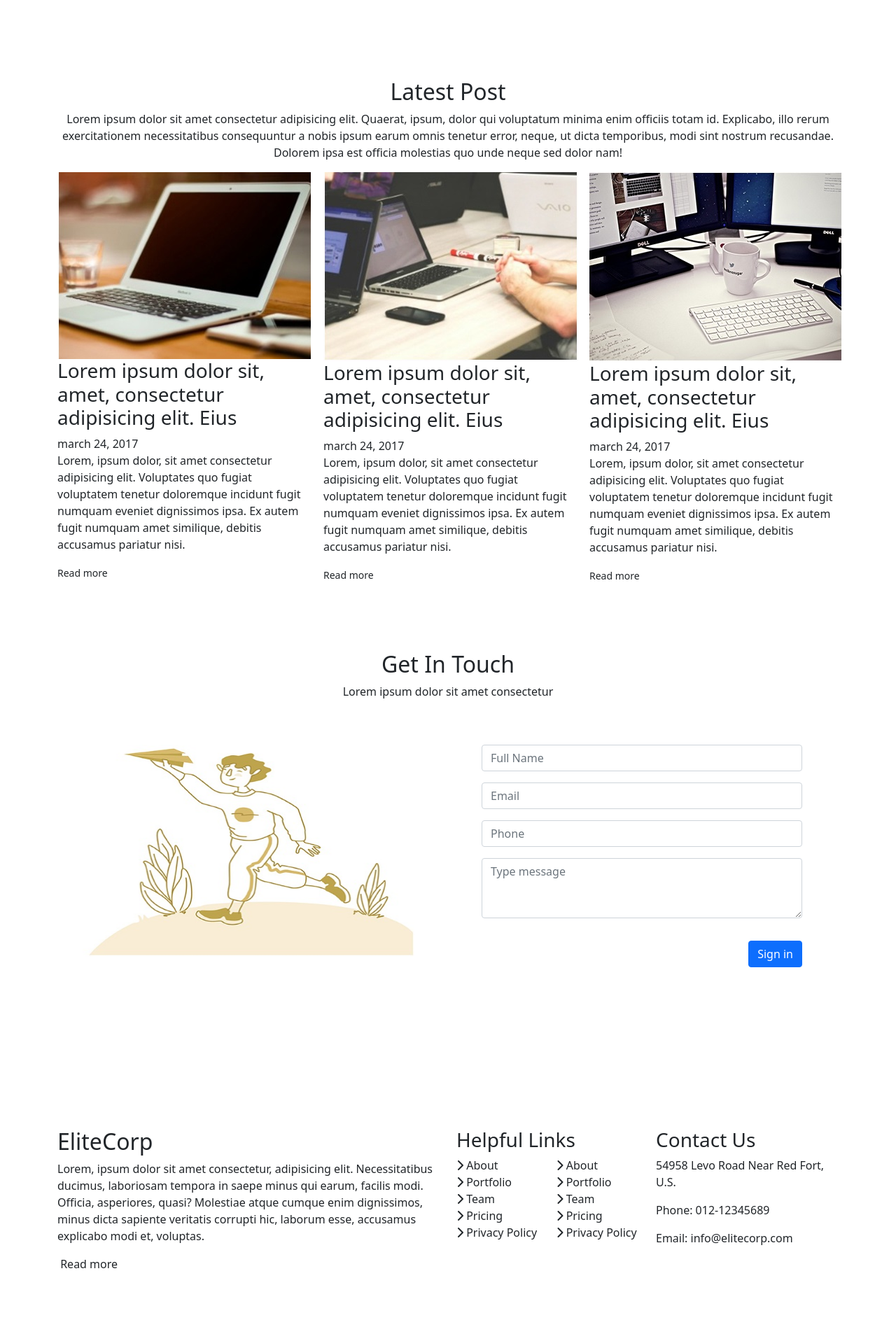
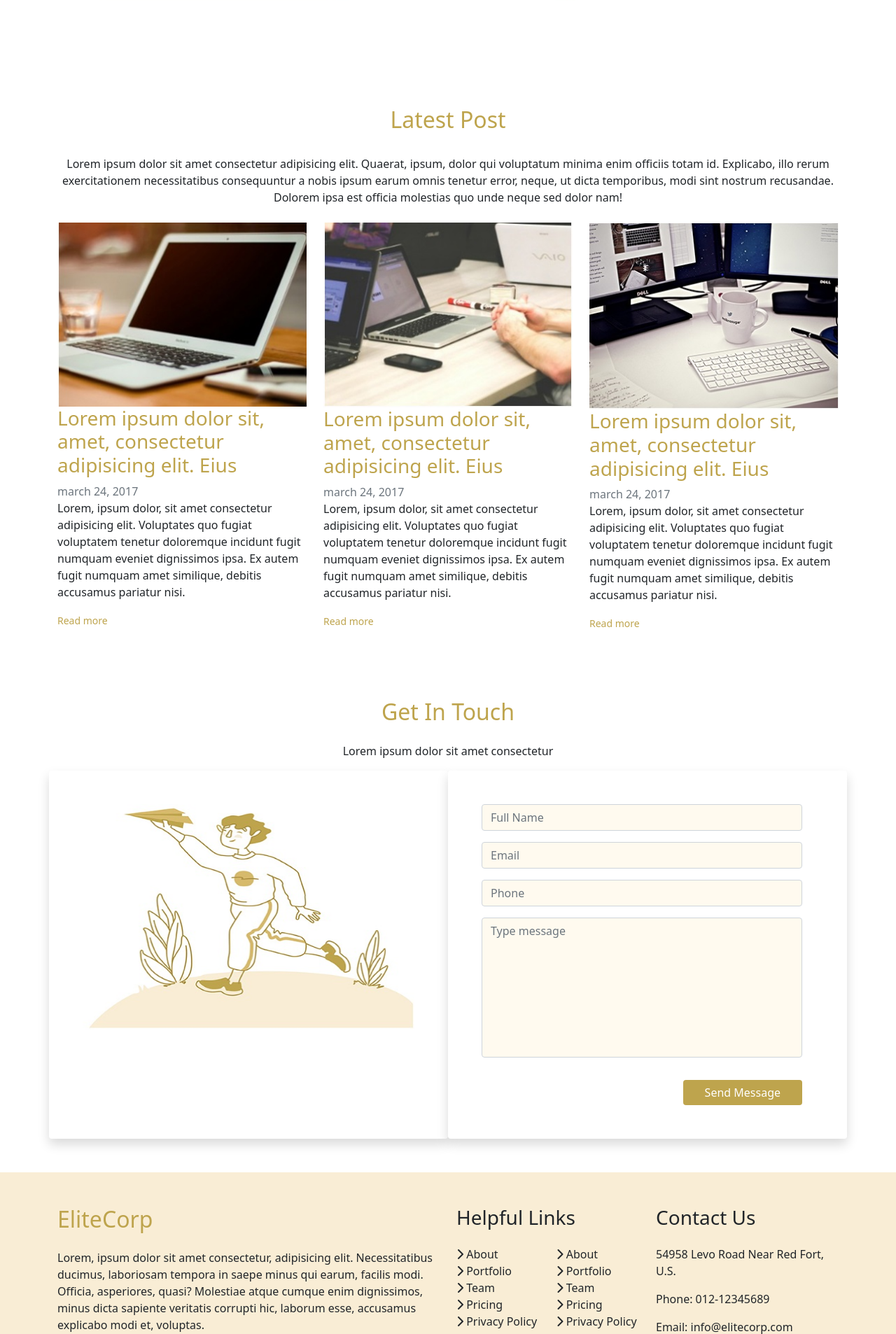
Before and after one commit to Mohammad-Asif-Web/php-with-Laravel-Framework, a PHP site: page / in a window 1280 px wide; the page is wider, and only the part inside the window is pictured. Shown: the part 1459-3365 px from the top of that part at 70% size. Run offline with PHP 8.4, Linux system fonts and the light colour scheme; some libraries are stand-ins or nearby versions.

Commit message:
bootstrap project no.3 is fully completed

```diff
--- a/class - 9 - bootstrap 5 project/css/style.css
+++ b/class - 9 - bootstrap 5 project/css/style.css
@@ -8,6 +8,9 @@
 
 .heading{
     background: #f9f8f3;
+}
+.light-yellow{
+    color: #bea44d;;
 }
 .heading .row span{
     color: #bea44d;
@@ -46,6 +49,15 @@ nav{
     margin: 0 auto;
 }
 
+/* service section */
+.service .service-item svg{
+    color: #bea44d;
+    background: #f9f8f3;
+    border: 1px solid #bea44d;
+    border-radius: 50%;
+    padding: 10px;
+}
+
 /*Work carousel*/
 .carousel-control-prev {
     left: -8%;
@@ -55,3 +67,42 @@ nav{
     right: -8%;
     transform: translateX(-8%);
 }
+.carousel-control-prev-icon,
+.carousel-control-next-icon{
+    background-color: #bea44d;
+}
+
+/* contact section */
+.contact input,
+.contact textarea{
+    background-color: #fffaef;
+}
+.contact textarea{
+    width: 100%;
+    height: 200px;
+    outline: 0;
+    resize: none;
+}
+.contact button{
+    background-color: #bea44d;
+    color: #fff;
+    padding: 5px 30px;
+    text-transform: capitalize;
+}
+
+/* link section */
+.link{
+    background-color: #f9edd5;
+}
+.link h2{
+    color: #bea44d;
+}
+
+/* footer  */
+footer{
+    background-color: #bea44d;
+    color: #fff;
+}
+footer svg{
+    margin: 0 10px;
+}
--- a/class - 9 - bootstrap 5 project/index.html
+++ b/class - 9 - bootstrap 5 project/index.html
@@ -35,19 +35,19 @@
         <div class="collapse navbar-collapse justify-content-end" id="navbarNav">
           <ul class="navbar-nav">
             <li class="nav-item">
-              <a class="nav-link" aria-current="page" href="#">Home</a>
+              <a class="nav-link text-black text-uppercase" aria-current="page" href="#">Home</a>
             </li>
             <li class="nav-item">
-              <a class="nav-link" href="#">about</a>
+              <a class="nav-link text-black text-uppercase" href="#">about</a>
             </li>
             <li class="nav-item">
-              <a class="nav-link" href="#">work</a>
+              <a class="nav-link text-black text-uppercase" href="#">work</a>
             </li>
             <li class="nav-item">
-              <a class="nav-link">blog</a>
+              <a class="nav-link text-black text-uppercase">blog</a>
             </li>
             <li class="nav-item">
-              <a class="nav-link">contact</a>
+              <a class="nav-link text-black text-uppercase">contact</a>
             </li>
           </ul>
         </div>
@@ -65,7 +65,7 @@
     <div class="carousel-item active">
       <img src="img/banner.jpg" class="d-block w-100" alt="...">
       <div class="carousel-caption d-none d-md-block text-left">
-        <h5>We're an independent<br>Design and Development <br>Agency</h5>
+        <h5>We're an independent<br>Design and <span class="bg-white light-yellow p-1"> Development</span> <br>Agency</h5>
         <div class="caption-inner col-md-6 my-5">
             <div class="inner-item col-md-3 text-center">
                 <i class="fa-solid fa-user fs-1"></i>
@@ -93,7 +93,7 @@
     <div class="carousel-item">
       <img src="img/banner.jpg" class="d-block w-100" alt="...">
       <div class="carousel-caption d-none d-md-block text-left">
-        <h5>We're an independent<br>Design and Development <br>Agency</h5>
+        <h5>We're an independent<br>Design and <span class="bg-white light-yellow p-1"> Development</span> <br>Agency</h5>
         <div class="caption-inner col-md-6 my-5">
             <div class="inner-item col-md-3 text-center">
                 <i class="fa-solid fa-user fs-1"></i>
@@ -121,7 +121,7 @@
     <div class="carousel-item ">
       <img src="img/banner.jpg" class="d-block w-100" alt="...">
       <div class="carousel-caption d-none d-md-block text-left">
-        <h5>We're an independent<br>Design and Development <br>Agency</h5>
+        <h5>We're an independent<br>Design and <span class="bg-white light-yellow p-1"> Development</span> <br>Agency</h5>
         <div class="caption-inner col-md-6 my-5">
             <div class="inner-item col-md-3 text-center">
                 <i class="fa-solid fa-user fs-1"></i>
@@ -157,22 +157,22 @@
         <div class="row">
             <div class="col-md-3 service-item text-center">
                 <i class="fa-solid fa-gears"></i>
-                <h2>great ideas</h2>
+                <h2 class="text-capitalize light-yellow">great ideas</h2>
                 <p>Lorem ipsum dolor, sit amet consectetur adipisicing elit. Laborum omnis accusamus eligendi earum sint.</p>
             </div>
             <div class="col-md-3 service-item text-center">
                 <i class="fa-solid fa-gears"></i>
-                <h2>great ideas</h2>
+                <h2 class="text-capitalize light-yellow">great ideas</h2>
                 <p>Lorem ipsum dolor, sit amet consectetur adipisicing elit. Laborum omnis accusamus eligendi earum sint.</p>
             </div>
             <div class="col-md-3 service-item text-center">
                 <i class="fa-solid fa-gears"></i>
-                <h2>great ideas</h2>
+                <h2 class="text-capitalize light-yellow">great ideas</h2>
                 <p>Lorem ipsum dolor, sit amet consectetur adipisicing elit. Laborum omnis accusamus eligendi earum sint.</p>
             </div>
             <div class="col-md-3 service-item text-center">
                 <i class="fa-solid fa-gears"></i>
-                <h2>great ideas</h2>
+                <h2 class="text-capitalize light-yellow">great ideas</h2>
                 <p>Lorem ipsum dolor, sit amet consectetur adipisicing elit. Laborum omnis accusamus eligendi earum sint.</p>
             </div>
         </div>
@@ -182,7 +182,7 @@
 <section class="work container-fluid py-5">
     <div class="container">
         <div class="row text-center">
-            <h2>Featured Work</h2>
+            <h2 class="light-yellow mb-5">Featured Work</h2>
             <p>Lorem ipsum dolor sit amet consectetur adipisicing elit. Quaerat, ipsum, dolor qui voluptatum minima enim officiis totam id. Explicabo, illo rerum exercitationem necessitatibus consequuntur a nobis ipsum earum omnis tenetur error, neque, ut dicta temporibus, modi sint nostrum recusandae. Dolorem ipsa est officia molestias quo unde neque sed dolor nam!</p>
         </div>
     </div>
@@ -201,11 +201,11 @@
     </div>
   </div>
   <button class="carousel-control-prev" type="button" data-bs-target="#carouselExampleFade" data-bs-slide="prev">
-    <span class="carousel-control-prev-icon bg-danger" aria-hidden="true"></span>
+    <span class="carousel-control-prev-icon" aria-hidden="true"></span>
     <span class="visually-hidden">Previous</span>
   </button>
   <button class="carousel-control-next" type="button" data-bs-target="#carouselExampleFade" data-bs-slide="next">
-    <span class="carousel-control-next-icon bg-danger" aria-hidden="true"></span>
+    <span class="carousel-control-next-icon" aria-hidden="true"></span>
     <span class="visually-hidden">Next</span>
   </button>
 </div>
@@ -215,8 +215,8 @@
 <section class="post container-fluid py-5">
     <div class="container">
         <div class="row text-center">
-            <h2>Latest Post</h2>
-            <p>Lorem ipsum dolor sit amet consectetur adipisicing elit. Quaerat, ipsum, dolor qui voluptatum minima enim officiis totam id. Explicabo, illo rerum exercitationem necessitatibus consequuntur a nobis ipsum earum omnis tenetur error, neque, ut dicta temporibus, modi sint nostrum recusandae. Dolorem ipsa est officia molestias quo unde neque sed dolor nam!</p>
+            <h2 class="light-yellow text-capitalize">Latest Post</h2>
+            <p class="my-4">Lorem ipsum dolor sit amet consectetur adipisicing elit. Quaerat, ipsum, dolor qui voluptatum minima enim officiis totam id. Explicabo, illo rerum exercitationem necessitatibus consequuntur a nobis ipsum earum omnis tenetur error, neque, ut dicta temporibus, modi sint nostrum recusandae. Dolorem ipsa est officia molestias quo unde neque sed dolor nam!</p>
         </div>
     </div>
 
@@ -224,30 +224,30 @@
         <div class="row">
             <div class="col-md-4 post-item">
                 <div class="item-img">
-                    <img src="img/blog-1.jpg" alt="">
+                    <img class="w-100" src="img/blog-1.jpg" alt="">
                 </div>
-                <h3>Lorem ipsum dolor sit, amet, consectetur adipisicing elit. Eius</h3>
-                <span>march 24, 2017</span>
+                <h3 class="light-yellow">Lorem ipsum dolor sit, amet, consectetur adipisicing elit. Eius</h3>
+                <span class="text-secondary">march 24, 2017</span>
                 <p>Lorem, ipsum dolor, sit amet consectetur adipisicing elit. Voluptates quo fugiat voluptatem tenetur doloremque incidunt fugit numquam eveniet dignissimos ipsa. Ex autem fugit numquam amet similique, debitis accusamus pariatur nisi.</p>
-                <small>Read more</small>
+                <small class="light-yellow">Read more</small>
             </div>
             <div class="col-md-4 post-item">
                 <div class="item-img">
-                    <img src="img/blog-2.jpg" alt="">
+                    <img class="w-100" src="img/blog-2.jpg" alt="">
                 </div>
-                <h3>Lorem ipsum dolor sit, amet, consectetur adipisicing elit. Eius</h3>
-                <span>march 24, 2017</span>
+                <h3 class="light-yellow">Lorem ipsum dolor sit, amet, consectetur adipisicing elit. Eius</h3>
+                <span class="text-secondary">march 24, 2017</span>
                 <p>Lorem, ipsum dolor, sit amet consectetur adipisicing elit. Voluptates quo fugiat voluptatem tenetur doloremque incidunt fugit numquam eveniet dignissimos ipsa. Ex autem fugit numquam amet similique, debitis accusamus pariatur nisi.</p>
-                <small>Read more</small>
+                <small class="light-yellow">Read more</small>
             </div>
             <div class="col-md-4 post-item">
                 <div class="item-img">
-                    <img src="img/blog-3.jpg" alt="">
+                    <img class="w-100" src="img/blog-3.jpg" alt="">
                 </div>
-                <h3>Lorem ipsum dolor sit, amet, consectetur adipisicing elit. Eius</h3>
-                <span>march 24, 2017</span>
+                <h3 class="light-yellow">Lorem ipsum dolor sit, amet, consectetur adipisicing elit. Eius</h3>
+                <span class="text-secondary">march 24, 2017</span>
                 <p>Lorem, ipsum dolor, sit amet consectetur adipisicing elit. Voluptates quo fugiat voluptatem tenetur doloremque incidunt fugit numquam eveniet dignissimos ipsa. Ex autem fugit numquam amet similique, debitis accusamus pariatur nisi.</p>
-                <small>Read more</small>
+                <small class="light-yellow">Read more</small>
             </div>
         </div>
     </div>
@@ -257,18 +257,18 @@
 <section class="contact container-fluid py-5">
     <div class="container">
         <div class="row text-center">
-            <h2>Get In Touch</h2>
-            <p>Lorem ipsum dolor sit amet consectetur</p>
+            <h2 class="light-yellow text-capitalize">Get In Touch</h2>
+            <p class="my-3">Lorem ipsum dolor sit amet consectetur</p>
         </div>
     </div>
 
     <div class="container">
         <div class="row">
-            <div class="col-md-6 p-5">
+            <div class="col-md-6 p-5 shadow bg-body rounded">
                 <img class="w-100 h-75" src="img/get.jpg" alt="">
             </div>
             <!-- form -->
-            <div class="col-md-6 p-5">
+            <div class="col-md-6 p-5 shadow bg-body rounded">
                 <form class="row g-3 w-100">
                   <div class="col-md-12">
                     <input type="name" placeholder="Full Name" class="form-control" id="inputEmail4">
@@ -283,7 +283,7 @@
                   <textarea class="form-control" placeholder="Type message" id="exampleFormControlTextarea1" rows="3"></textarea>
                 </div>
                   <div class="col-12 text-end">
-                    <button type="submit" class="btn btn-primary">Sign in</button>
+                    <button type="submit" class="btn ">send message</button>
                   </div>
                 </form>
             </div>
@@ -292,18 +292,18 @@
 </section>
 
 <!-- link sectin -->
-<section class="container-fluid link py-5 px-2">
+<section class="link container-fluid link py-5 px-2">
     <div class="container">
     <div class="row">
         <div class="col-md-6">
-            <h2>Elite<span>Corp</span></h2>
+            <h2 class="mb-4">Elite<span class="fw-normal">Corp</span></h2>
             <p>Lorem, ipsum dolor sit amet consectetur, adipisicing elit. Necessitatibus ducimus, laboriosam tempora in saepe minus qui earum, facilis modi. Officia, asperiores, quasi? Molestiae atque cumque enim dignissimos, minus dicta sapiente veritatis corrupti hic, laborum esse, accusamus explicabo modi et, voluptas.</p>
-            <span><i class="fa-solid fa-timer"></i> Read more</span>
+            <span class="light-yellow"><i class="fa-solid fa-timer"></i> Read more</span>
         </div>
         <div class="col-md-6">
             <div class="row">
                 <div class="col-md-6">
-                    <h3>Helpful Links</h3>
+                    <h3 class="mb-4">Helpful Links</h3>
                     <div class="row">
                         <div class="col-md-6 text-left">
                             <ul class="p-0">
@@ -327,7 +327,7 @@
                     </div>
                 </div>
                 <div class="col-md-6">
-                    <h3>Contact Us</h3>
+                    <h3 class="mb-4">Contact Us</h3>
                     <p>54958 Levo Road Near Red Fort, U.S.</p>
                     <p>Phone: 012-12345689</p>
                     <p>Email: info@elitecorp.com</p>
@@ -339,11 +339,11 @@
 </section>
 
 <!-- FOOTER SECTION -->
-<section class="container-fluid py-5 px-2">
+<footer class="container-fluid py-5 px-2">
     <div class="container">
     <div class="row">
         <div class="col-md-6">
-            <p>copyright 2017 elitecorp | all rights reserved</p>
+            <p class="text-uppercase">copyright 2017 elitecorp | all rights reserved</p>
         </div>
         <div class="col-md-6 text-end">
             <i class="fa-brands fa-facebook-f"></i>
@@ -354,7 +354,7 @@
         </div>
     </div>
     </div>
-</section>
+</footer>
 
 
 
```
